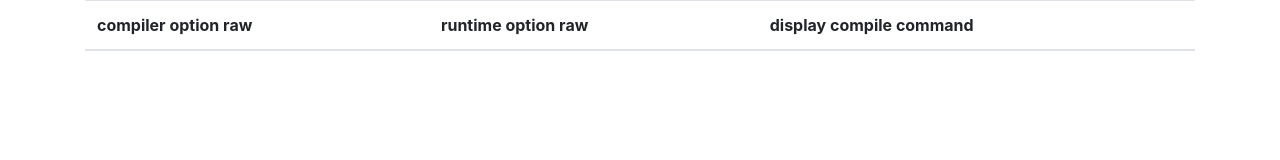
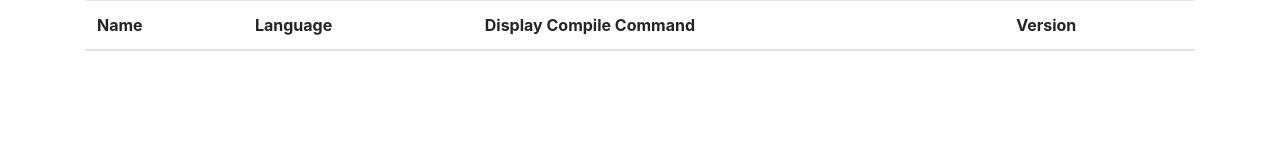
Before and after one commit to Sarah7799/Api-DigitalOcean, a plain HTML site: page index.html in a window 1280 px wide. Drawn offline with nearby package versions, Linux system fonts and the light colour scheme; no server answers.

Commit message:
Update index.html

```diff
--- a/index.html
+++ b/index.html
@@ -17,13 +17,16 @@
                 <table class="table">
                     <thead class="thead">
                         <tr>
-                        <th>compiler option raw</th>
-                        <th>runtime option raw</th>
-                        <th>display compile command</th>
+                        <th>Name</th>
+                        <th>Language</th>
+                        <th>Display Compile Command</th>
+                        <th>Version</th>
+
                         </tr>
                     </thead>
                     <tbody id="tbody" class="tbody">
                         <tr>
+                            <td></td>
                             <td></td>
                             <td></td>
                             <td></td>
@@ -34,7 +37,7 @@
         </div>
     </div>
 
-    <script src = "index.js"></script>
+    <script src = "task3.js"></script>
 
 </body>
 </html>
```
